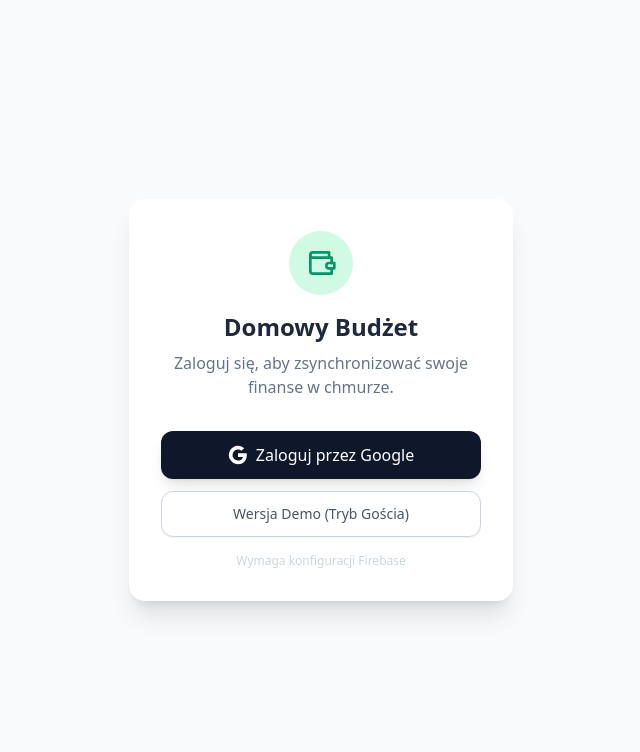
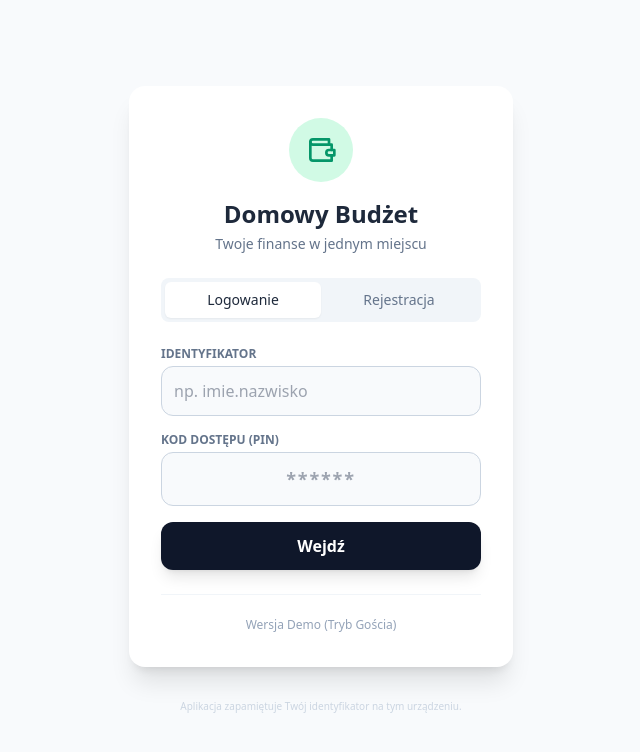
Before and after one commit to biyniu/Budzet-domowy, a React (Vite) app: page / in a window 1280 px wide. Shown: the top 752 px of the page, without its empty margins (319-959 px from the left). Built offline with nearby package versions, Linux system fonts and the light colour scheme; no server answers.

Commit message:
Add files via upload

```diff
--- a/App.tsx
+++ b/App.tsx
@@ -11,8 +11,14 @@ import { AppState, ViewState, FixedExpense, MoneySource } from './types';
 import { Icons, DEFAULT_CATEGORIES } from './constants';
 
 // Firebase
-import { auth, googleProvider, db } from './firebase';
-import { signInWithPopup, signInWithRedirect, onAuthStateChanged, User } from 'firebase/auth';
+import { auth, db } from './firebase';
+import {
+    signInWithEmailAndPassword,
+    createUserWithEmailAndPassword,
+    onAuthStateChanged,
+    User,
+    updateProfile
+} from 'firebase/auth';
 import { doc, getDoc, setDoc } from 'firebase/firestore';
 
 const DEFAULT_FIXED: FixedExpense[] = [
@@ -41,21 +47,31 @@ const App: React.FC = () => {
 
     // Auth & Loading state
     const [user, setUser] = useState<User | any | null>(null);
-    const [isAppLoaded, setIsAppLoaded] = useState(false); // Data fetched from DB
-    const [isAuthChecking, setIsAuthChecking] = useState(true); // Checking if user is logged in
+    const [isAppLoaded, setIsAppLoaded] = useState(false);
+    const [isAuthChecking, setIsAuthChecking] = useState(true);
     const [isSaving, setIsSaving] = useState(false);
+
+    // Login Form State
+    const [authMode, setAuthMode] = useState<'login' | 'register'>('login');
+
+    // Initialize ID from local storage if available
+    const [savedId, setSavedId] = useState<string>(() => localStorage.getItem('budget_user_id') || '');
+    const [loginId, setLoginId] = useState(() => localStorage.getItem('budget_user_id') || '');
+
+    const [loginPin, setLoginPin] = useState('');
+    const [authError, setAuthError] = useState('');
+    const [authLoading, setAuthLoading] = useState(false);
 
     // --- Authentication & Data Loading ---
     useEffect(() => {
         const unsubscribe = onAuthStateChanged(auth, async (currentUser) => {
-            // If we are already in Guest Mode (fake user), ignore Firebase updates
             if (user?.isGuest) return;
 
             setUser(currentUser);
             setIsAuthChecking(false);
 
             if (currentUser) {
-                // User logged in - Fetch data from Firestore
+                // User logged in - Fetch data
                 try {
                     const docRef = doc(db, 'users', currentUser.uid);
                     const docSnap = await getDoc(docRef);
@@ -67,44 +83,29 @@ const App: React.FC = () => {
                         if (!data.categories) data.categories = DEFAULT_CATEGORIES;
                         setState(data);
                     } else {
-                        // First time user - save initial state to DB
+                        // First time user - save initial state
                         await setDoc(docRef, INITIAL_STATE);
                         setState(INITIAL_STATE);
                     }
                 } catch (error: any) {
                     console.error("Error fetching data:", error);
-
-                    let errorMsg = "Nieznany błąd";
-                    if (error.code === 'permission-denied') {
-                        errorMsg = "BRAK UPRAWNIEŃ DO BAZY DANYCH (Firestore).\n\nTwoja baza danych blokuje dostęp.\nWejdź w Firebase Console -> Firestore Database -> zakładka Rules i zmień:\n'allow read, write: if request.auth != null;'";
-                    } else if (error.code === 'failed-precondition') {
-                        errorMsg = "Baza danych nie została utworzona w Firebase Console. Wejdź w 'Firestore Database' i kliknij 'Create Database'.";
-                    } else if (error.code === 'unavailable') {
-                        errorMsg = "Brak połączenia z serwerem. Jeśli jesteś na Vercel, sprawdź czy Twój KLUCZ API w Google Cloud Console nie ma blokady na domenę (HTTP Referrer restrictions). Dodaj domenę vercel.app do dozwolonych.";
-                    } else {
-                        errorMsg = error.message || JSON.stringify(error);
-                    }
-
-                    alert(`BŁĄD POBIERANIA DANYCH:\n\n${errorMsg}`);
+                    alert(`Błąd pobierania danych: ${error.message}`);
                 } finally {
                     setIsAppLoaded(true);
                 }
             } else {
-                // User logged out
                 setIsAppLoaded(false);
             }
         });
 
         return () => unsubscribe();
-    }, [user?.isGuest]); // Dependency allows us to ignore this hook if guest mode is active
+    }, [user?.isGuest]);
 
-    // --- Data Persistence (Save on Change) ---
+    // --- Data Persistence ---
     const isFirstRun = useRef(true);
 
     useEffect(() => {
         if (!user || !isAppLoaded) return;
-
-        // Skip saving for Guest User to avoid Permission Denied errors
         if (user.isGuest) return;
 
         if (isFirstRun.current) {
@@ -130,48 +131,65 @@ const App: React.FC = () => {
     }, [state, user, isAppLoaded]);
 
 
-    // --- Login Handler ---
-    const handleLogin = async () => {
-        try {
-            await signInWithPopup(auth, googleProvider);
-        } catch (error: any) {
-            console.error("Login failed (popup)", error);
+    // --- Custom Auth Handlers ---
 
-            // Fix for PWA/Mobile: Fallback to Redirect if popup is blocked or cancelled
-            if (error.code === 'auth/cancelled-popup-request' ||
-                error.code === 'auth/popup-closed-by-user' ||
-                error.code === 'auth/popup-blocked' ||
-                error.code === 'auth/op-not-supported-in-this-environment') {
+    // Helper to transform "janek" -> "janek@budget.local"
+    const getEmailFromId = (id: string) => {
+        const cleanId = id.trim().toLowerCase().replace(/\s+/g, '.');
+        return `${cleanId}@budget.local`;
+    };
+
+    const handleAuthSubmit = async (e: React.FormEvent) => {
+        e.preventDefault();
+        setAuthError('');
+        setAuthLoading(true);
+
+        const email = getEmailFromId(loginId);
+
+        if (loginPin.length < 6) {
+            setAuthError('Kod dostępu musi mieć minimum 6 znaków.');
+            setAuthLoading(false);
+            return;
+        }
 
         try {
-                    // Try redirect method which works better in PWAs
-                    await signInWithRedirect(auth, googleProvider);
-                    return; // The page will reload, so we stop here
-                } catch (redirectError: any) {
-                    alert("Logowanie (przekierowanie) nie powiodło się: " + redirectError.message);
-                    return;
+            if (authMode === 'login') {
+                await signInWithEmailAndPassword(auth, email, loginPin);
+                // Save ID for next time only on success
+                localStorage.setItem('budget_user_id', loginId);
+                setSavedId(loginId);
+            } else {
+                // Register
+                const userCredential = await createUserWithEmailAndPassword(auth, email, loginPin);
+                await updateProfile(userCredential.user, {
+                    displayName: loginId
+                });
+                // Save ID for next time
+                localStorage.setItem('budget_user_id', loginId);
+                setSavedId(loginId);
             }
+        } catch (error: any) {
+            console.error("Auth error:", error);
+            if (error.code === 'auth/invalid-credential' || error.code === 'auth/wrong-password' || error.code === 'auth/user-not-found') {
+                setAuthError('Błędny identyfikator lub kod.');
+            } else if (error.code === 'auth/email-already-in-use') {
+                setAuthError('Ten identyfikator jest już zajęty.');
+            } else if (error.code === 'auth/weak-password') {
+                setAuthError('Kod jest za słaby (min. 6 znaków).');
+            } else {
+                setAuthError('Wystąpił błąd: ' + error.message);
             }
-
-            // Other errors
-            if (error.code === 'auth/configuration-not-found' || error.message.includes('api key')) {
-                alert("Błąd konfiguracji Firebase. Upewnij się, że uzupełniłeś plik firebase.ts swoimi kluczami.");
-            } else if (error.code === 'auth/unauthorized-domain') {
-                const domain = window.location.hostname;
-                alert(`Domena "${domain}" nie jest autoryzowana.\n\nMusisz dodać ją w konsoli Firebase:\nAuthentication -> Settings -> Authorized Domains`);
-            } else {
-                alert("Logowanie nie powiodło się: " + (error.message || "Nieznany błąd"));
-            }
+        } finally {
+            setAuthLoading(false);
         }
     };
 
-    // --- Guest / Demo Login Handler ---
     const handleGuestLogin = () => {
         const guestUser = {
             uid: 'guest_demo_user',
             email: 'demo@gosc.local',
-            displayName: 'Gość (Demo)',
-            isGuest: true // Flag to identify guest
+            displayName: 'Gość',
+            isGuest: true
         };
         setUser(guestUser);
         setState(INITIAL_STATE);
@@ -179,9 +197,15 @@ const App: React.FC = () => {
         setIsAuthChecking(false);
     };
 
+    const handleSwitchAccount = () => {
+        setSavedId('');
+        setLoginId('');
+        localStorage.removeItem('budget_user_id');
+        setLoginPin('');
+    };
+
 
     // --- Logic Wrappers (Same as before) ---
-    // Auto Reset Logic
     useEffect(() => {
         if (!isAppLoaded) return;
         const payday = state.settings.payday;
@@ -210,7 +234,7 @@ const App: React.FC = () => {
         }
     }, [isAppLoaded, state.settings.payday]);
 
-    // Handlers
+    // Handlers (Reduced for brevity, logic identical to previous version)
     const addIncome = (amount: number, source: 'bank' | 'cash') => {
         setState(prev => ({ ...prev, balance: { ...prev.balance, [source]: prev.balance[source] + amount } }));
     };
@@ -284,9 +308,6 @@ const App: React.FC = () => {
         }));
     };
     const editExpense = (id: string, amount: number, category: string, note: string, source: MoneySource) => {
-        // Warning: Changing amount source/value here doesn't automatically refund/charge balance because keeping track of "what it was before" is complex.
-        // For simple app, we just update the record. User can manually adjust balance if needed or we could calculate diff.
-        // To be safe and simple: just update the record.
         setState(prev => ({
             ...prev,
             expenses: prev.expenses.map(e => e.id === id ? { ...e, amount, category, note, source } : e)
@@ -309,36 +330,109 @@ const App: React.FC = () => {
     if (isAuthChecking) return <div className="min-h-screen flex items-center justify-center bg-slate-50 text-slate-400">Ładowanie...</div>;
 
     if (!user) {
+        const isReturningUser = authMode === 'login' && savedId;
+
         return (
             <div className="min-h-screen flex flex-col items-center justify-center bg-slate-50 p-4">
                 <div className="bg-white p-8 rounded-2xl shadow-xl w-full max-w-sm text-center">
                     <div className="w-16 h-16 bg-emerald-100 text-emerald-600 rounded-full flex items-center justify-center mx-auto mb-4">
                         <Icons.Wallet className="w-8 h-8" />
                     </div>
-                    <h1 className="text-2xl font-bold text-slate-800 mb-2">Domowy Budżet</h1>
-                    <p className="text-slate-500 mb-8">Zaloguj się, aby zsynchronizować swoje finanse w chmurze.</p>
+                    <h1 className="text-2xl font-bold text-slate-800 mb-1">Domowy Budżet</h1>
+                    <p className="text-slate-500 mb-6 text-sm">Twoje finanse w jednym miejscu</p>
+
+                    {/* Toggle Auth Mode */}
+                    <div className="flex bg-slate-100 p-1 rounded-lg mb-6">
+                        <button
+                            onClick={() => { setAuthMode('login'); setAuthError(''); }}
+                            className={`flex-1 py-2 text-sm font-medium rounded-md transition-all ${authMode === 'login' ? 'bg-white text-slate-800 shadow-sm' : 'text-slate-500 hover:text-slate-700'}`}
+                        >
+                            Logowanie
+                        </button>
+                        <button
+                            onClick={() => {
+                                setAuthMode('register');
+                                setAuthError('');
+                                // Reset fields if registering new user
+                                if (savedId) {
+                                    setLoginId('');
+                                }
+                            }}
+                            className={`flex-1 py-2 text-sm font-medium rounded-md transition-all ${authMode === 'register' ? 'bg-white text-slate-800 shadow-sm' : 'text-slate-500 hover:text-slate-700'}`}
+                        >
+                            Rejestracja
+                        </button>
+                    </div>
+
+                    <form onSubmit={handleAuthSubmit} className="space-y-4 text-left">
+                        {isReturningUser ? (
+                            <div className="text-center mb-6">
+                                <p className="text-sm text-slate-400">Witaj ponownie,</p>
+                                <p className="text-xl font-bold text-emerald-600 mb-2">{savedId}</p>
+                                <button
+                                    type="button"
+                                    onClick={handleSwitchAccount}
+                                    className="text-xs text-slate-400 underline hover:text-slate-600"
+                                >
+                                    To nie Ty? Zmień konto
+                                </button>
+                            </div>
+                        ) : (
+                            <div>
+                                <label className="block text-xs font-bold text-slate-500 uppercase mb-1">Identyfikator</label>
+                                <input
+                                    type="text"
+                                    value={loginId}
+                                    onChange={(e) => setLoginId(e.target.value)}
+                                    placeholder="np. imie.nazwisko"
+                                    className="w-full p-3 border border-slate-300 rounded-xl outline-emerald-500 bg-slate-50 focus:bg-white transition-colors"
+                                    required
+                                />
+                            </div>
+                        )}
+
+                        <div>
+                            <label className="block text-xs font-bold text-slate-500 uppercase mb-1">
+                                {isReturningUser ? 'Podaj swój PIN' : 'Kod dostępu (PIN)'}
+                            </label>
+                            <input
+                                type="password"
+                                inputMode="numeric"
+                                value={loginPin}
+                                onChange={(e) => setLoginPin(e.target.value)}
+                                placeholder="******"
+                                className="w-full p-3 border border-slate-300 rounded-xl outline-emerald-500 bg-slate-50 focus:bg-white transition-colors tracking-widest text-center text-lg font-bold"
+                                required
+                                autoFocus={!!isReturningUser}
+                            />
+                        </div>
+
+                        {authError && (
+                            <div className="text-red-500 text-xs text-center bg-red-50 p-2 rounded-lg border border-red-100">
+                                {authError}
+                            </div>
+                        )}
 
                         <button
-                        onClick={handleLogin}
-                        className="w-full bg-slate-900 text-white py-3 rounded-xl font-medium shadow-lg hover:bg-slate-800 transition-colors flex items-center justify-center gap-2 mb-3"
+                            type="submit"
+                            disabled={authLoading}
+                            className={`w-full bg-slate-900 text-white py-3 rounded-xl font-bold shadow-lg flex items-center justify-center gap-2 transition-transform active:scale-95 ${authLoading ? 'opacity-70' : ''}`}
                         >
-                        <svg className="w-5 h-5" viewBox="0 0 24 24">
-                            <path fill="currentColor" d="M22.56 12.25c0-.78-.07-1.53-.2-2.25H12v4.26h5.92c-.26 1.37-1.04 2.53-2.21 3.31v2.77h3.57c2.08-1.92 3.28-4.74 3.28-8.09z" />
-                            <path fill="currentColor" d="M12 23c2.97 0 5.46-.98 7.28-2.66l-3.57-2.77c-.98.66-2.23 1.06-3.71 1.06-2.86 0-5.29-1.93-6.16-4.53H2.18v2.84C3.99 20.53 7.7 23 12 23z" />
-                            <path fill="currentColor" d="M5.84 14.09c-.22-.66-.35-1.36-.35-2.09s.13-1.43.35-2.09V7.07H2.18C1.43 8.55 1 10.22 1 12s.43 3.45 1.18 4.93l2.85-2.84z" />
-                            <path fill="currentColor" d="M12 5.38c1.62 0 3.06.56 4.21 1.64l3.15-3.15C17.45 2.09 14.97 1 12 1 7.7 1 3.99 3.47 2.18 7.07l3.66 2.84c.87-2.6 3.3-4.53 6.16-4.53z" />
-                        </svg>
-                        Zaloguj przez Google
+                            {authLoading ? 'Przetwarzanie...' : (authMode === 'login' ? 'Wejdź' : 'Utwórz konto')}
                         </button>
+                    </form>
 
+                    <div className="mt-6 border-t border-slate-100 pt-4">
                         <button
                             onClick={handleGuestLogin}
-                        className="w-full bg-white text-slate-600 border border-slate-300 py-3 rounded-xl font-medium shadow-sm hover:bg-slate-50 transition-colors flex items-center justify-center gap-2 text-sm"
+                            className="text-slate-400 hover:text-emerald-600 text-xs font-medium transition-colors"
                         >
                             Wersja Demo (Tryb Gościa)
                         </button>
-
-                    <p className="mt-4 text-xs text-slate-300">Wymaga konfiguracji Firebase</p>
+                    </div>
+                </div>
+                <div className="mt-8 text-[10px] text-slate-300 max-w-xs text-center">
+                    Aplikacja zapamiętuje Twój identyfikator na tym urządzeniu.
                 </div>
             </div>
         );
```
Lines whose indentation alone changed are shown as unchanged.
